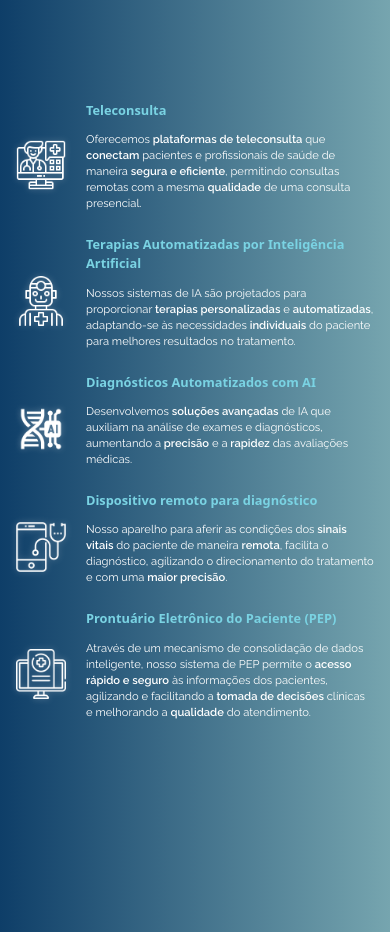
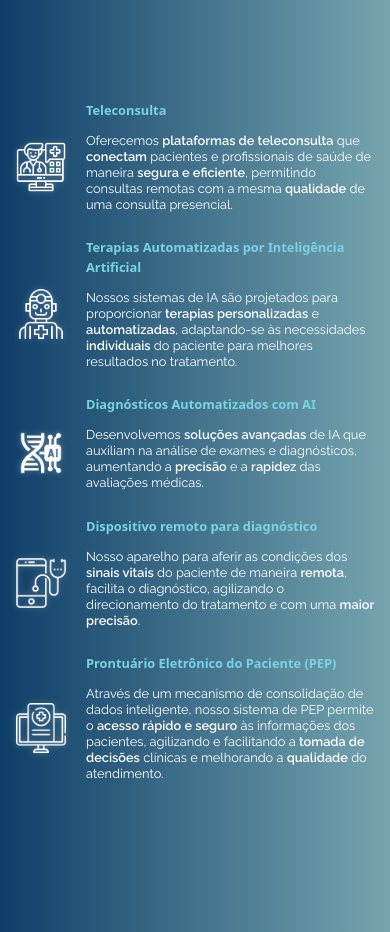
Before and after one commit to gui-schuwarten/facialme_site, a React (Vite) app: page / in a window 390 px wide. Shown: the part 1600-2532 px from the top of the page. Built offline with nearby package versions, Linux system fonts and the light colour scheme.

Commit message:
update project

```diff
--- a/src/components/Specialties/SpecialtiesSection.module.css
+++ b/src/components/Specialties/SpecialtiesSection.module.css
@@ -96,7 +96,7 @@
   }
 
   .item p {
-    font-size: 0.7rem;
+    font-size: 0.8rem;
     line-height: 1rem;
   }
 }
```
